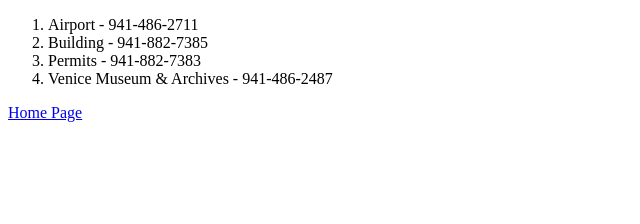
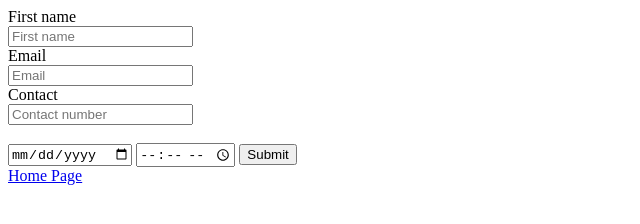
Before and after one commit to Lungabooi/holidaydestination, a plain HTML site: page contact.html in a window 1280 px wide. Shown: the whole page, without its empty margins (0-640 px from the left). Drawn offline with Linux system fonts and the light colour scheme.

Commit message:
added form

```diff
--- a/contact.html
+++ b/contact.html
@@ -7,20 +7,25 @@
     <title>Document</title>
 </head>
 <body>
-    <ol>
-        <li>
-            Airport - 941-486-2711
-        </li>
-        <li>
-            Building - 941-882-7385
-        </li>
-        <li>
-            Permits - 941-882-7383
-        </li>
-        <li>
-            Venice Museum & Archives - 941-486-2487
-        </li>
-    </ol>
+    <form action="https://formspree.io/f/xvolwzyz"
+    method="POST">
+        <label for="firstname">First name</label><br>
+        <input type="text" id="firstname" name="firstname" placeholder="First name" required><br>
+
+        <label for="email">Email</label><br>
+        <input type="text" id="Email" name="email" placeholder="Email" required><br>
+        <label for="lname">Contact</label><br>
+        <label for="text" id="contact" name="email" aria-placeholder="contact" required ></label>
+        <input type="text" id="Contact_number" name="contact" placeholder="Contact number" required><br><br>
+
+        <input type="date" id="date" name="date" placeholder="date" required>
+
+        <input type="time" id="time" name="time" placeholder="time" required>
+        <input type="submit" value="Submit">
+      </form>
+
+
+
     <a href="./index.html"> Home Page </a>
 
 </body>
```
